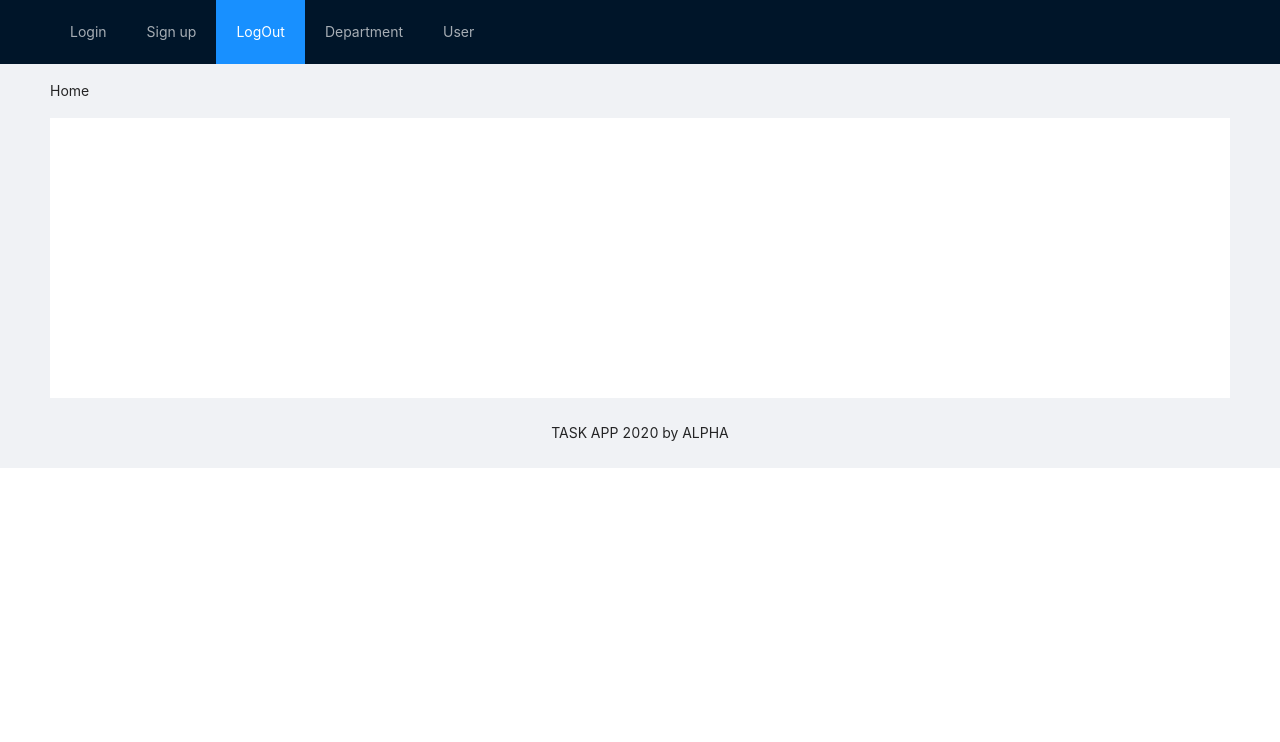
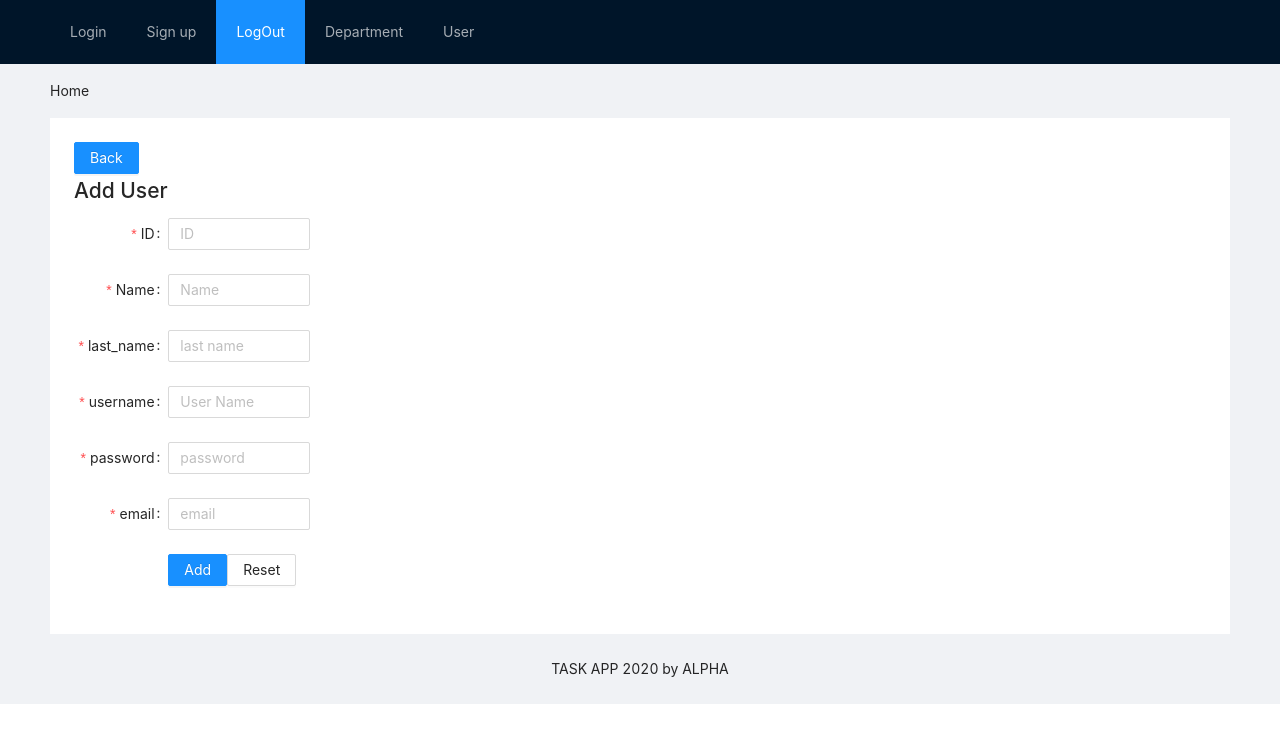
Before and after one commit to una-eif509-desarrolloweb-20G01/webdev-project-frontend-alpha, a React (Create React App) app: page /add_user in a window 1280 px wide. Shown: the top 742 px of the page. Built offline with nearby package versions, Linux system fonts and the light colour scheme.

Commit message:
User
user

```diff
--- a/src/App.js
+++ b/src/App.js
@@ -14,6 +14,7 @@ import EditDepartment from "./components/EditDepartment";
 import Signup from "./components/Signup";
 import User from "./components/User";
 import EditUser from "./components/EditUser";
+import AddUser from "./components/AddUser";
 function App() {
     const {Header, Content, Footer} = Layout;
     const [currentUser, setCurrentUser] = useState(undefined);
@@ -85,6 +86,7 @@ function App() {
             <Route exact path="/user" component={User}/>
             <Route exact path="/edit_user/:id" component={EditUser}/>
             <Route exact path="/signup" component={Signup}/>
+            <Route exact path="/add_user" component={AddUser}/>
     </Switch>
     </div>
     </Content>
--- /dev/null
+++ b/src/components/AddUser.js
@@ -0,0 +1,216 @@
+import React, {useState} from "react";
+import UserService from "../services/user.service";
+import {Form, Input, Button, Alert} from 'antd';
+import {Link} from "react-router-dom";
+
+const layout = {
+    labelCol: {
+        span: 2,
+    },
+    wrapperCol: {
+        span: 3,
+    },
+};
+
+const tailLayout = {
+    wrapperCol: {
+        offset: 2,
+        span: 8,
+    },
+};
+
+const AddUser = (props) => {
+    const initialUserState = {
+        id_user: null,
+        first_name: "",
+        last_name: "",
+        email: "",
+        username: "",
+        password: ""
+    };
+    const [form] = Form.useForm();
+    const [user, setUser] = useState(initialUserState);
+    const [error, setError, submitted, setSubmitted] = useState(false);
+
+    /*
+    const [departmentList, setUserList] = useState(initialDepartmentListState);
+    const [error, setError] = useState(false);
+     */
+
+    const handleInputChange = event => {
+        let { name, value } = event.target;
+        setUser({ ...user, [name]: value });
+    };
+
+   /* useEffect(() => {
+        saveDepartment();
+    },);*/
+
+    const saveUser = () => {
+        var data = {
+            id_user: user.id_user,
+            first_name: user.first_name,
+            last_name: user.last_name,
+            username: user.username,
+            password: user.password
+        };
+
+        UserService.create(data)
+            .then(response => {
+                setUser({
+                    id_user: response.data.id_user,
+                    first_name: response.data.first_name,
+                    last_name: response.data.last_name,
+                    username: response.data.username,
+                    password: response.data.password
+                });
+                setSubmitted(true);
+                console.log(response.data);
+            })
+            .catch(err => {
+                console.log(err);
+                setError(err)
+
+            });
+    };
+
+    const newUser = () => {
+        setUser(initialUserState);
+        setSubmitted(false);
+    };
+    /** General Methods **/
+
+    const onFinish = data => {
+        console.log(user);
+        saveUser();
+    };
+
+    const onReset = () => {
+        form.resetFields();
+    };
+    return (
+        <div>
+        <Link to={"/user"}>
+            <Button type="primary" htmlType="button">
+                Back
+            </Button>
+        </Link>
+        <h1>Add User</h1>
+            <Form {...layout} form={form} name="control-hooks" onFinish={onFinish}>
+                <Form.Item
+                    name="id_user"
+                    label="ID"
+                    rules={[
+                        {
+                            required: true,
+                        },
+                    ]}
+                >
+                    <Input
+                        name="id_user"
+                        onChange={handleInputChange}
+                        placeholder="ID"
+                    />
+                </Form.Item>
+                <Form.Item
+                    name="first_name"
+                    label="Name"
+                    rules={[
+                        {
+                            required: true,
+                        },
+                    ]}
+                >
+                    <Input
+                        name="first_name"
+                        onChange={handleInputChange}
+                        placeholder="Name"
+                     />
+                 </Form.Item>
+
+                 <Form.Item
+                    name="last_name"
+                    label="last_name"
+                    rules={[
+                        {
+                            required: true,
+                        },
+                    ]}
+                >
+                    <Input
+                        name="last_name"
+                        onChange={handleInputChange}
+                        placeholder="last name"
+                     />
+                 </Form.Item>
+
+                 <Form.Item
+                    name="User name"
+                    label="username"
+                    rules={[
+                        {
+                            required: true,
+                        },
+                    ]}
+                >
+                    <Input
+                        name="username"
+                        onChange={handleInputChange}
+                        placeholder="User Name"
+                     />
+                 </Form.Item>
+
+                 <Form.Item
+                    name="password"
+                    label="password"
+                    rules={[
+                        {
+                            required: true,
+                        },
+                    ]}
+                >
+                    <Input
+                        name="password"
+                        onChange={handleInputChange}
+                        placeholder="password"
+                     />
+                 </Form.Item>
+
+                 <Form.Item
+                    name="email"
+                    label="email"
+                    rules={[
+                        {
+                            required: true,
+                        },
+                    ]}
+                >
+                    <Input
+                        name="email"
+                        onChange={handleInputChange}
+                        placeholder="email"
+                     />
+                 </Form.Item>
+
+                <Form.Item {...tailLayout}>
+                    <Button type="primary" htmlType="submit">
+                        Add
+                    </Button>
+                    <Button htmlType="button" onClick={onReset}>
+                        Reset
+                    </Button>
+                </Form.Item>
+            </Form>
+                {submitted  ? (
+                    <Alert message="User Saved" type="success" showIcon closable />
+                ) : null}
+                {error ? (
+                    <Alert message="Error in the system. Try again later." type="error" showIcon closable/>
+                ) : null}
+
+        </div>
+
+    )
+};
+
+export default AddUser;
--- a/src/components/User.js
+++ b/src/components/User.js
@@ -41,10 +41,10 @@ const User = (props) => {
             .catch(err => {
                 console.log(err);
                 setError(err)
-                if (err.response.status === 401) {
+              /*  if (err.response.status === 401) {
                     props.history.push("/login");
                     window.location.reload();
-                }
+                }*/
             });
     }
 
```
